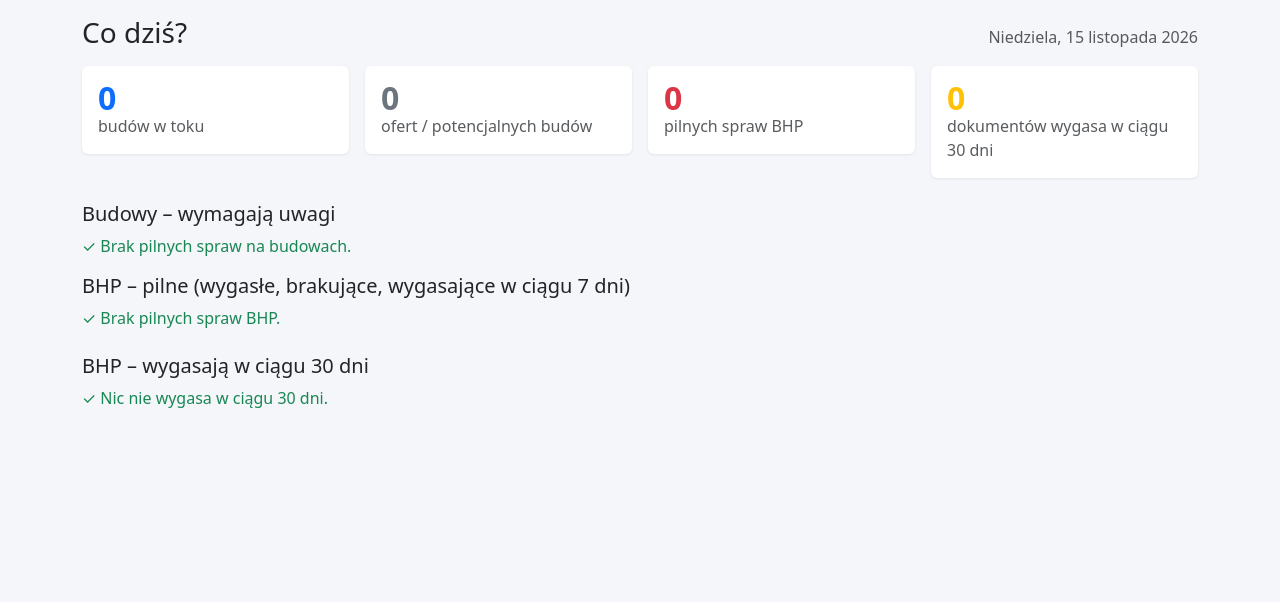
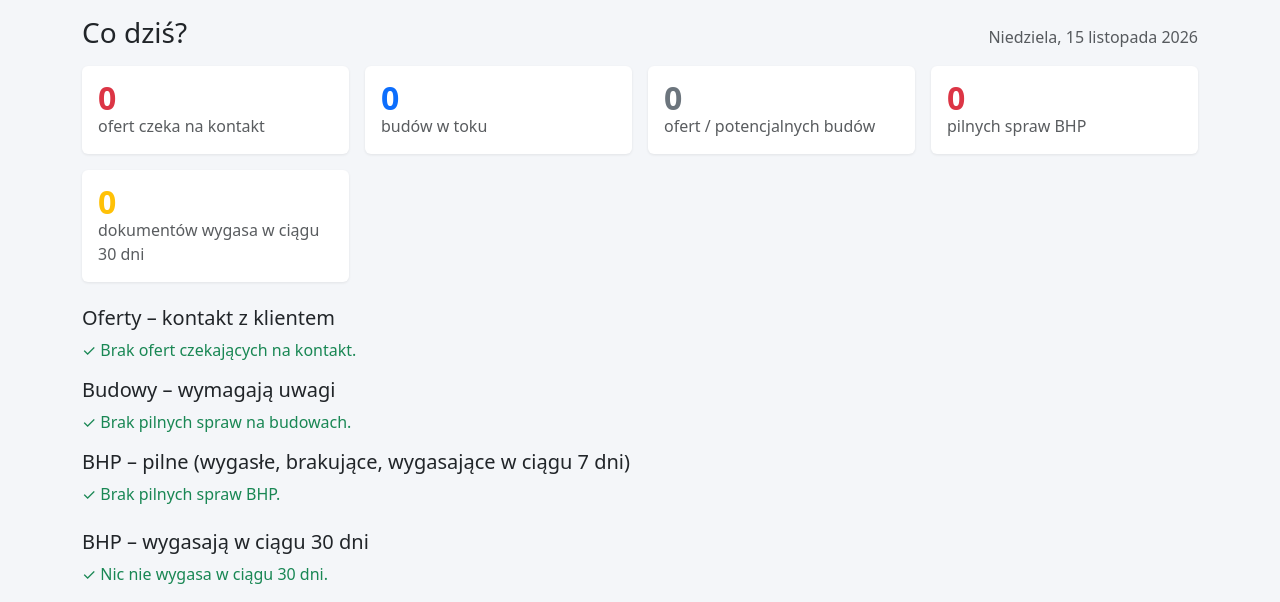
Before and after one commit to monikahajda1/claude1, a Django app: page / in a window 1280 px wide. Shown: the part 56-658 px from the top of the page. Run offline with Django 5.2, Linux system fonts and the light colour scheme; the visitor is signed in with stand-in values (Sample User, id 1); data comes from the database, SQL or seed files in the repository; data that the repository does not hold is empty; parts of the project's set-up code (start-up, migrations or seed data) failed here and were passed over; some libraries are stand-ins or nearby versions.

Commit message:
Co dziś? – przypomnienia o kontakcie i ważności ofert; oferty na karcie klienta
Co-Authored-By: Claude Opus 5.5 <noreply@anthropic.com>
Claude-Session: https://claude.ai/code/session_01E6dX5C1g3ouULEKNcGc97i

```diff
--- a/apps/budowy/views.py
+++ b/apps/budowy/views.py
@@ -174,4 +174,6 @@ class KlientUpdateView(ModulMixin, KomunikatZapisuMixin, UpdateView):
     def get_context_data(self, **kwargs):
         ctx = super().get_context_data(**kwargs)
         ctx["budowy"] = u.budowy_dla(self.request.user).filter(klient=self.object)
+        if u.moze_widziec(self.request.user, "oferty"):
+            ctx["oferty"] = self.object.oferty.filter(aktualna=True).select_related("handlowiec")
         return ctx
--- a/apps/pulpit/views.py
+++ b/apps/pulpit/views.py
@@ -5,7 +5,7 @@ from django.views.generic import TemplateView
 from apps.budowy.models import ETAPY_AKTYWNE, Etap
 from apps.konta import uprawnienia as u
 
-from .zadania import zadania_budow
+from .zadania import zadania_budow, zadania_ofert
 
 
 class CoDzisView(LoginRequiredMixin, TemplateView):
@@ -26,6 +26,16 @@ class CoDzisView(LoginRequiredMixin, TemplateView):
             if u.KIEROWNIK in u.role(user):
                 ctx["moje_budowy"] = budowy.filter(kierownik=user).exclude(etap=Etap.ZAKONCZONA).select_related("klient")
 
+        if u.moze_widziec(user, "oferty"):
+            from apps.oferty.models import Oferta
+
+            oferty = Oferta.objects.all()
+            # Handlowiec widzi przypomnienia o swoich ofertach, administrator – o wszystkich.
+            if not u.jest_adminem(user):
+                oferty = oferty.filter(handlowiec=user)
+            ctx["zadania_ofert"] = zadania_ofert(oferty, dzis)
+            ctx["oferty_do_kontaktu"] = sum(1 for z in ctx["zadania_ofert"] if z.waga < 2)
+
         if widzi_bhp:
             from apps.bhp.alerty import alerty_bhp
 
--- a/apps/pulpit/zadania.py
+++ b/apps/pulpit/zadania.py
@@ -38,3 +38,32 @@ def zadania_budow(budowy, dzis=None, z_bhp=False):
             wynik.append(ZadanieBudowy(b, "Brak przypisanych pracowników (ekipy).", "warning", 2))
     wynik.sort(key=lambda z: (z.waga, z.budowa.data_rozpoczecia or dzis))
     return wynik
+
+
+@dataclass
+class ZadanieOferty:
+    oferta: object
+    tekst: str
+    kolor: str
+    waga: int
+
+
+def zadania_ofert(oferty, dzis=None):
+    """Oferty wymagające kontaktu z klientem oraz takie, którym kończy się ważność."""
+    from apps.oferty.models import STATUSY_OTWARTE
+
+    dzis = dzis or timezone.localdate()
+    wynik = []
+    for o in oferty.filter(aktualna=True, status__in=STATUSY_OTWARTE).select_related("klient", "handlowiec"):
+        if o.nastepny_kontakt and o.nastepny_kontakt <= dzis:
+            dni = (dzis - o.nastepny_kontakt).days
+            od_wyslania = (dzis - o.data_wyslania).days if o.data_wyslania else None
+            tekst = "Czas na kontakt z klientem" + (f" (spóźnione o {dni} dni)" if dni else " – dziś")
+            if od_wyslania is not None:
+                tekst += f". Wysłana {od_wyslania} dni temu."
+            wynik.append(ZadanieOferty(o, tekst, "danger" if dni >= 3 else "warning", 0 if dni >= 3 else 1))
+        waznosc = o.wazna_do
+        if waznosc and 0 <= (waznosc - dzis).days <= 7:
+            wynik.append(ZadanieOferty(o, f"Oferta traci ważność za {(waznosc - dzis).days} dni ({waznosc:%d.%m.%Y}).", "info", 2))
+    wynik.sort(key=lambda z: (z.waga, z.oferta.nastepny_kontakt or dzis))
+    return wynik
--- a/templates/pulpit/co_dzis.html
+++ b/templates/pulpit/co_dzis.html
@@ -7,6 +7,10 @@
 </div>
 
 <div class="row g-3 mb-4">
+  {% if widzi.oferty %}
+  <div class="col-6 col-lg-3"><a class="card kafelek" href="{% url 'oferty:lista' %}"><div class="card-body">
+    <div class="liczba text-danger">{{ oferty_do_kontaktu }}</div><div class="text-muted">ofert czeka na kontakt</div></div></a></div>
+  {% endif %}
   {% if widzi.budowy %}
   <div class="col-6 col-lg-3"><a class="card kafelek" href="{% url 'budowy:lista' %}?widok=aktywne"><div class="card-body">
     <div class="liczba text-primary">{{ liczba_aktywnych }}</div><div class="text-muted">budów w toku</div></div></a></div>
@@ -20,6 +24,23 @@
     <div class="liczba text-warning">{{ alerty_wkrotce|length }}</div><div class="text-muted">dokumentów wygasa w ciągu 30 dni</div></div></a></div>
   {% endif %}
 </div>
+
+{% if widzi.oferty %}
+<h2 class="h5">Oferty – kontakt z klientem{% if not jest_adminem %} (moje){% endif %}</h2>
+{% if zadania_ofert %}
+<ul class="list-group alert-lista mb-4">
+  {% for z in zadania_ofert %}
+  <li class="list-group-item border-{{ z.kolor }} d-flex flex-wrap justify-content-between gap-2">
+    <div style="flex:1 1 18rem">
+      <a href="{{ z.oferta.get_absolute_url }}" class="fw-semibold">{{ z.oferta.pelny_numer }} {{ z.oferta.nazwa }}</a>
+      <span class="text-muted small">({{ z.oferta.klient }}{% if jest_adminem and z.oferta.handlowiec %} · {{ z.oferta.handlowiec }}{% endif %})</span><br>{{ z.tekst }}
+    </div>
+    {% if z.oferta.klient.telefon %}<a class="btn btn-sm btn-outline-primary align-self-center" href="tel:{{ z.oferta.klient.telefon }}">📞 {{ z.oferta.klient.telefon }}</a>{% endif %}
+  </li>
+  {% endfor %}
+</ul>
+{% else %}<p class="text-success">✓ Brak ofert czekających na kontakt.</p>{% endif %}
+{% endif %}
 
 {% if moje_budowy %}
 <h2 class="h5">Moje budowy</h2>
```
Also changed, not shown: templates/budowy/klient_formularz.html (+7 -1 lines).
